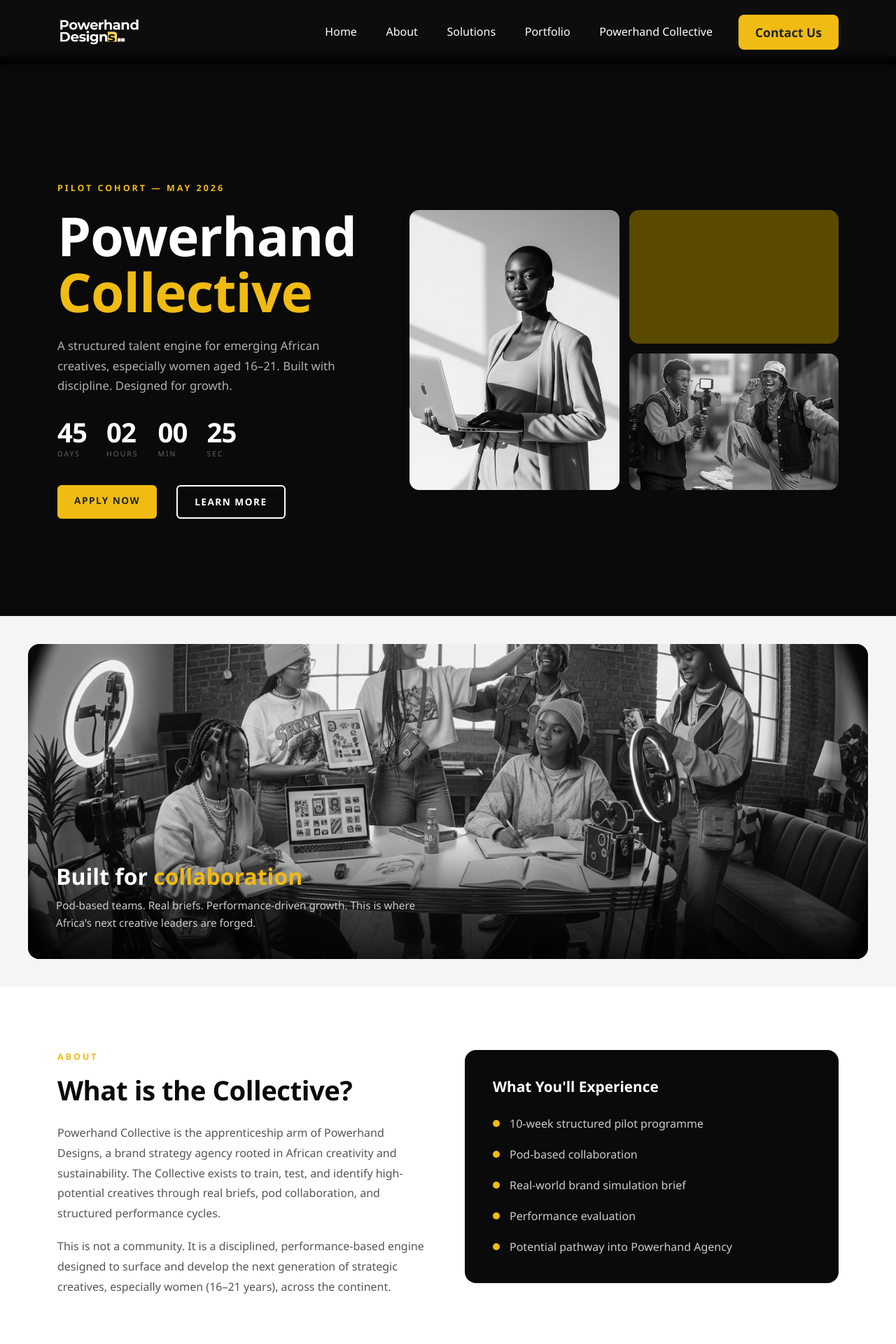
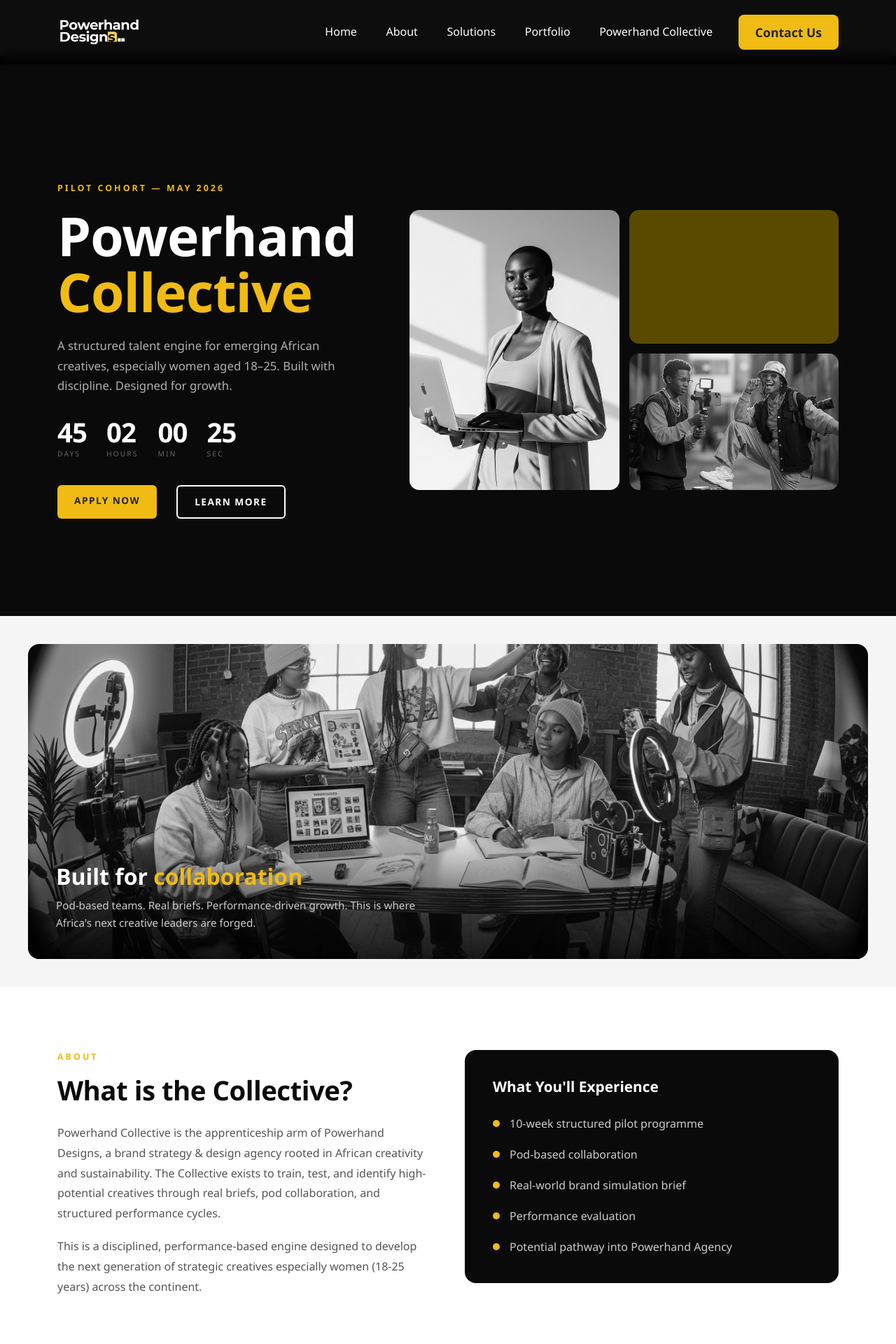
Before and after one commit to MairoPedroIsaac/powerhanddesigns, a Django app: page /collective/ in a window 1280 px wide. Shown: the top 1920 px of the page at 70% size. Run offline with Django 5.2, Linux system fonts and the light colour scheme; some libraries are stand-ins or nearby versions.

Commit message:
update powerhand collective description and mission content

```diff
--- a/templates/collective.html
+++ b/templates/collective.html
@@ -18,7 +18,7 @@
           <span class="collective-gold">Collective</span>
         </h1>
         <p class="collective-hero-sub">
-          A structured talent engine for emerging African creatives, especially women aged 16–21.
+          A structured talent engine for emerging African creatives, especially women aged 18–25.
           Built with discipline. Designed for growth.
         </p>
 
@@ -109,10 +109,10 @@
         <p class="collective-eyebrow-dark">ABOUT</p>
         <h2 class="collective-section-title">What is the Collective?</h2>
         <p class="collective-body-text">
-          Powerhand Collective is the apprenticeship arm of Powerhand Designs, a brand strategy agency rooted in African creativity and sustainability. The Collective exists to train, test, and identify high-potential creatives through real briefs, pod collaboration, and structured performance cycles.
+         Powerhand Collective is the apprenticeship arm of Powerhand Designs, a brand strategy & design agency rooted in African creativity and sustainability. The Collective exists to train, test, and identify high-potential creatives through real briefs, pod collaboration, and structured performance cycles.
         </p>
         <p class="collective-body-text">
-          This is not a community. It is a disciplined, performance-based engine designed to surface and develop the next generation of strategic creatives, especially women (16–21 years), across the continent.
+          This is a disciplined, performance-based engine designed to develop the next generation of strategic creatives especially women (18-25 years) across the continent.
         </p>
       </div>
 
```
